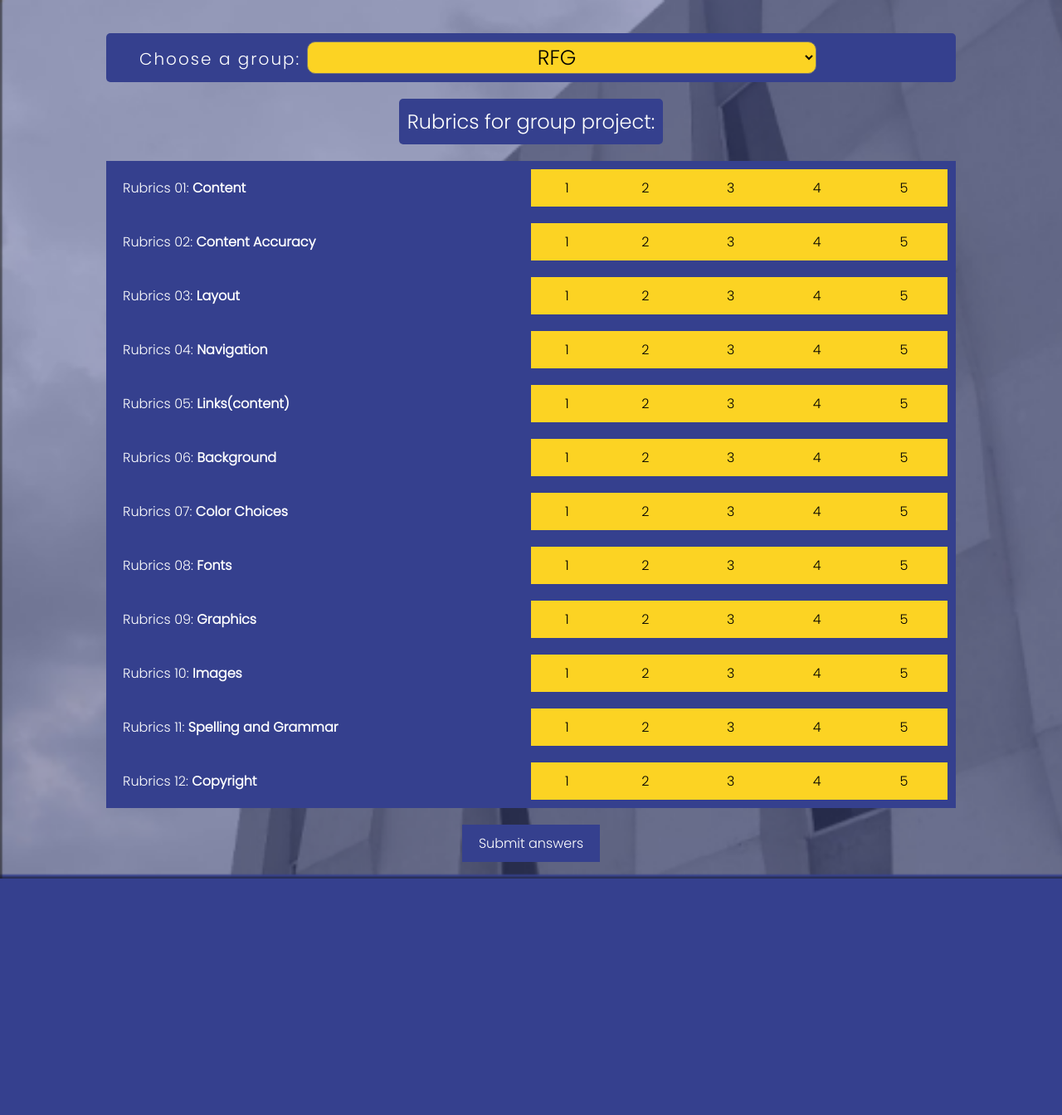
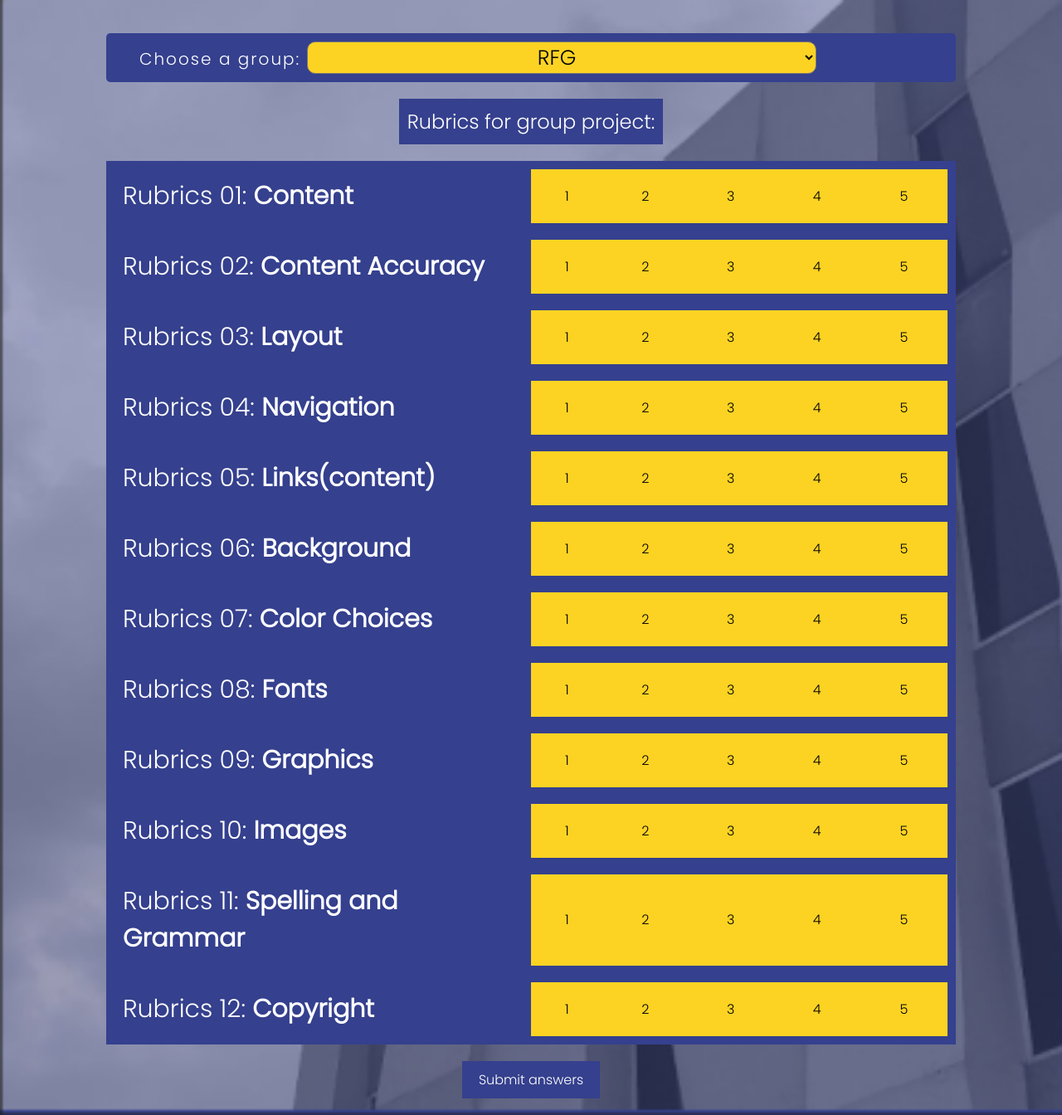
Before and after one commit to cceonniekmart/activity5, a PHP site: page /user.php in a window 1280 px wide. Shown: the whole page at 83% size. Before the commit the page ends 1059 px from the top, so only its background shows below. Run offline with PHP 8.4, Linux system fonts and the light colour scheme; the visitor is signed in with stand-in values (Sample User, id 1).

Commit message:
font size

```diff
--- a/user.css
+++ b/user.css
@@ -56,8 +56,6 @@ h2 {
     padding: 10px;
     text-align: right;
     color: white;
-    border-radius: 5px;
-
 
 }
 
@@ -95,11 +93,12 @@ h2 {
   .question p {
     width: 50%;
     color: white;
+    font-size: 30px;
   }
 
   .question label {
     text-align: center;
-    background-color: #FCD323;
+    background-color: #FCD323    ;
     border-left: none;
     cursor: pointer;
   }
@@ -109,14 +108,10 @@ h2 {
     display: none;
   }
 
-  label:hover {
+  .question label:hover {
     background-color:   #35408E;
     color: white;
-
   }
-
-
-
 
   .question input[type="radio"]:checked + label {
     background-color:  #35408E;
```
